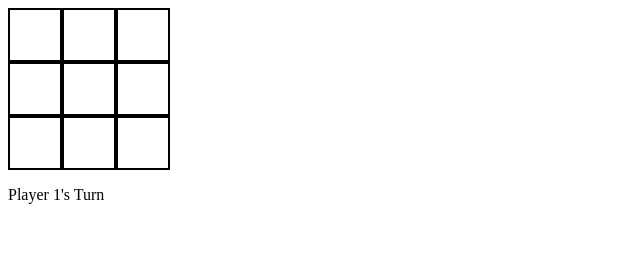
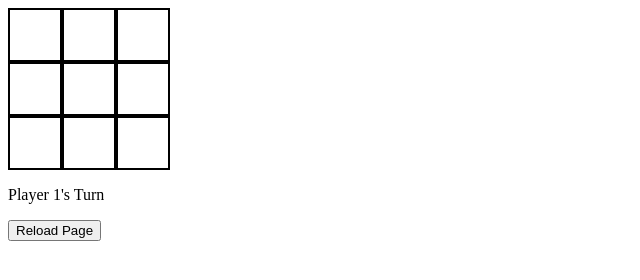
Before and after one commit to ejmoyer/tic-tac-toe, a plain HTML site: page index.html in a window 1280 px wide. Shown: the whole page, without its empty margins (0-640 px from the left). Drawn offline with Linux system fonts and the light colour scheme.

Commit message:
Added button to reset the game.

```diff
--- a/index.html
+++ b/index.html
@@ -23,5 +23,6 @@
         <div></div>
     </section>
     <p>Player 1's Turn</p>
+    <input type="button" value="Reload Page" onClick="document.location.reload(true)">
   </body>
 </html>
```
